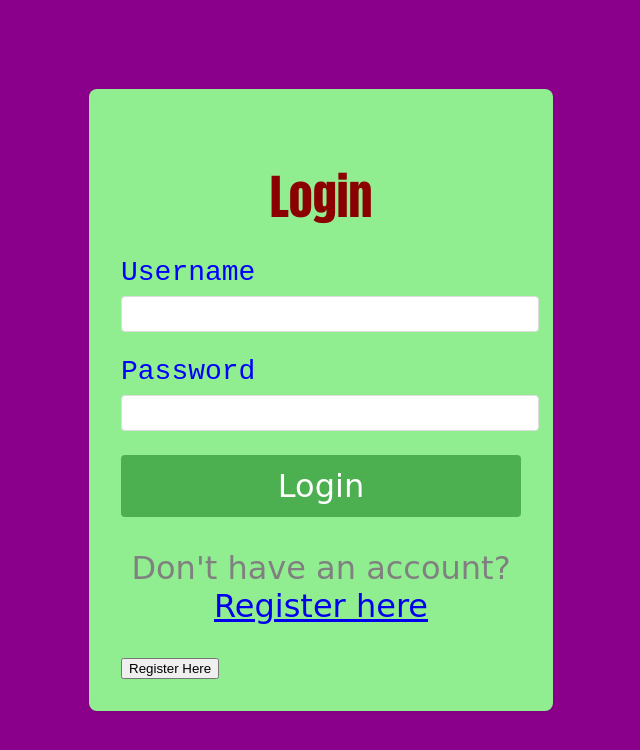
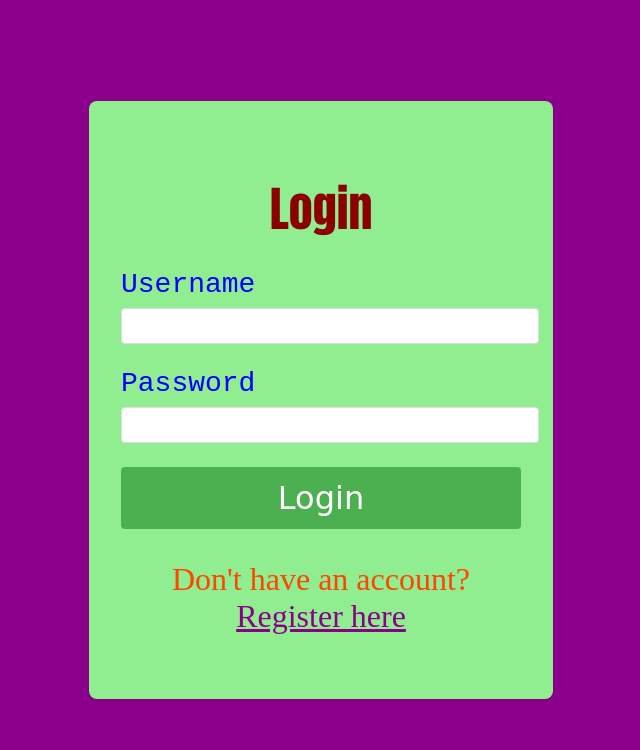
Before and after one commit to Druidmin/attendancesystem, a React (Create React App) app in the folder attendancesystem/: page / in a window 1280 px wide. Shown: the top 750 px of the page, without its empty margins (319-959 px from the left). Built offline with nearby package versions, Linux system fonts and the light colour scheme.

Commit message:
Styled register link.

```diff
--- a/attendancesystem/src/components/Login.css
+++ b/attendancesystem/src/components/Login.css
@@ -70,3 +70,12 @@
   background-color: navy;
   color: lightskyblue;
 }
+
+.register-link p{
+  color: orangered;
+  font-family: papyrus;
+}
+
+.register-link a{
+  color: darkmagenta;
+}
--- a/attendancesystem/src/components/Login.js
+++ b/attendancesystem/src/components/Login.js
@@ -104,7 +104,6 @@ const Login = ({setUsername, role, setRole}) => {
             <p>Don't have an account? <a href="/register">Register here</a></p>
           </div>
         </form>
-        <button type="button" className="register-link" onClick={() => navigate('/register')}>Register Here</button>
       </div>
     </div>
   );
```
